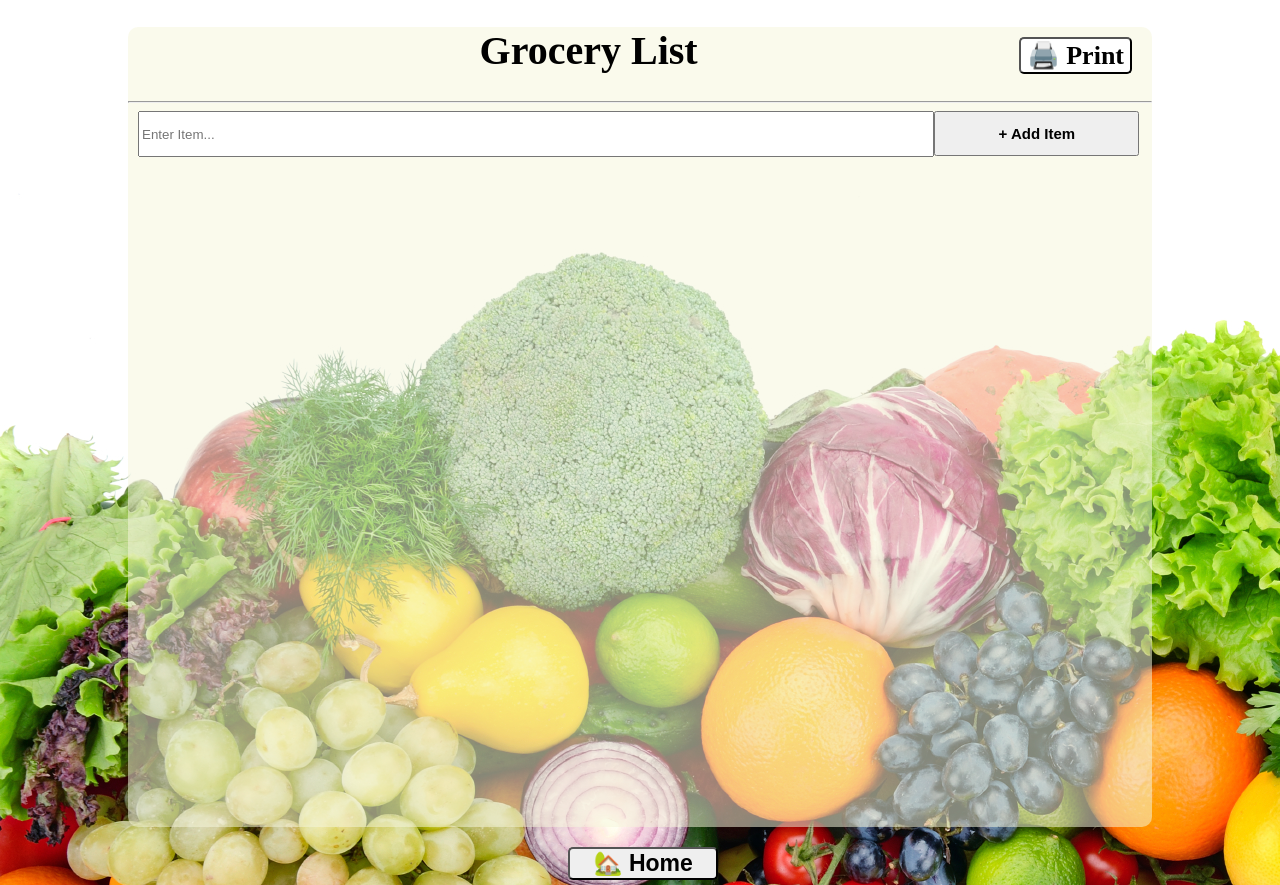
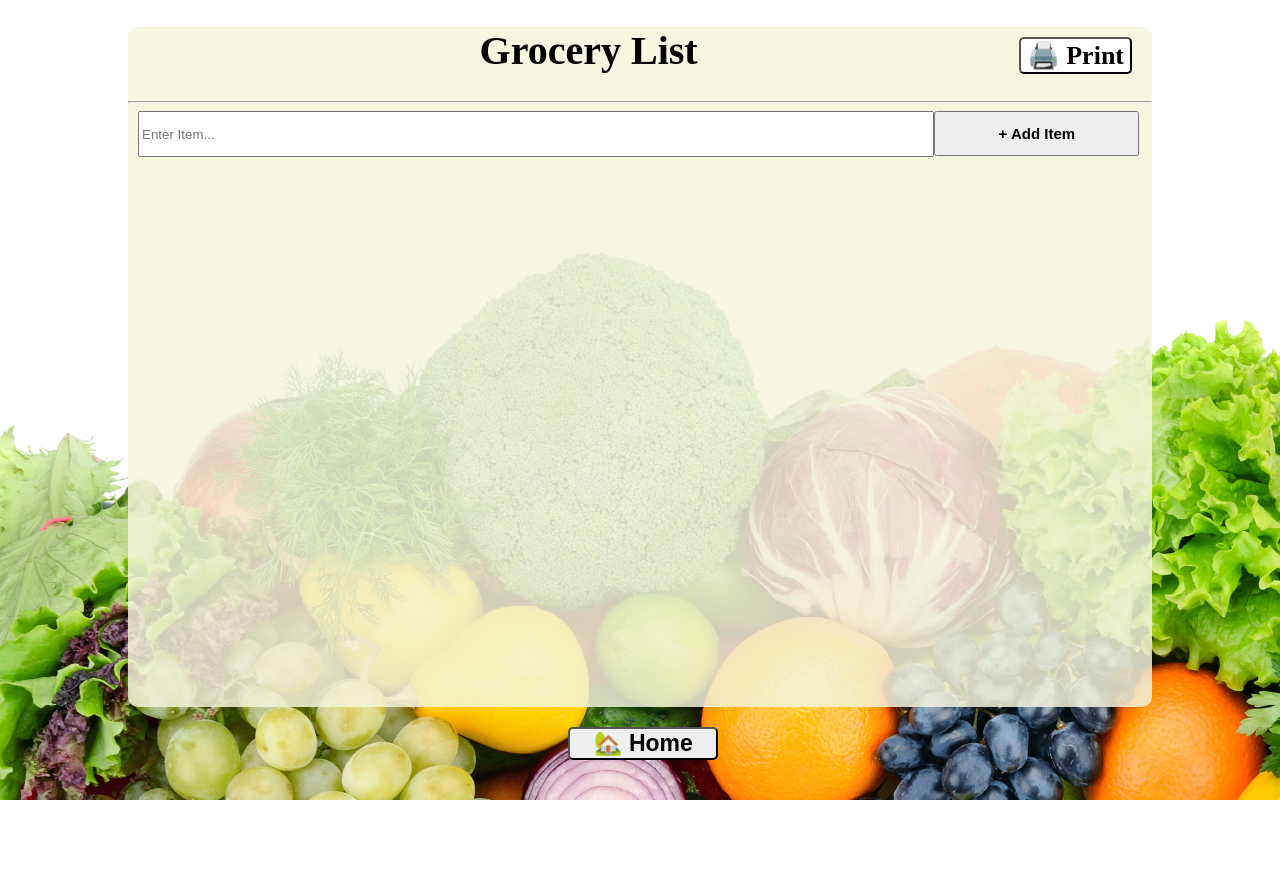
Before and after one commit to KDT84/react-project, a React (Create React App) app: page /groceryList in a window 1280 px wide. After the commit the page ends 800 px from the top, so only its background shows below. Built offline with nearby package versions, Linux system fonts and the light colour scheme; data requests are answered from the project's data file.

Commit message:
Modified the css file, the cuisine component and the db.json file

```diff
--- a/src/App.css
+++ b/src/App.css
@@ -155,7 +155,7 @@ input.invalid {
 }
 
 .recipe-tile-button {
-  background-color: rgba(0, 128, 0, 0.43);
+  background-color: rgba(0, 128, 0, 0.52);
   margin: 0px 10px 10px 60px;
   border-radius: 3px;
   font-family: cursive;
@@ -292,12 +292,12 @@ input.invalid {
 /*------------------------- Start Grocery List-------------------------- */
 
 .grocery-list-container {
-  background-color: rgba(245, 245, 220, 0.534);
+  background-color: rgba(245, 245, 220, 0.84);
   border: 1px solid black;
   border-radius: 10px;
   margin-top: 20px;
   border: 5px;
-  height: 100vh;
+  height: 85vh;
 }
 .grocery-list-header {
   text-align: center;
--- a/src/components/Cuisine.js
+++ b/src/components/Cuisine.js
@@ -45,7 +45,6 @@ function Cuisine ({ foods, isLoading, setGroceryList }) {
               </ul>
               <h1 className="prep-cook-time"> Prep ⏰: { cuisine.prepTime } / Cook ⏰: { cuisine.cookTime } </h1>
             </div>
-
             <button className="cuisine-back-button no-print" onClick={() => navigate(-1) }>⬅️ Back</button>
             <button className="cuisine-home-button no-print" onClick={() => navigate("/") }>🏡 Home</button>
         </div>
```
Also changed, not shown: src/data/db.json.
